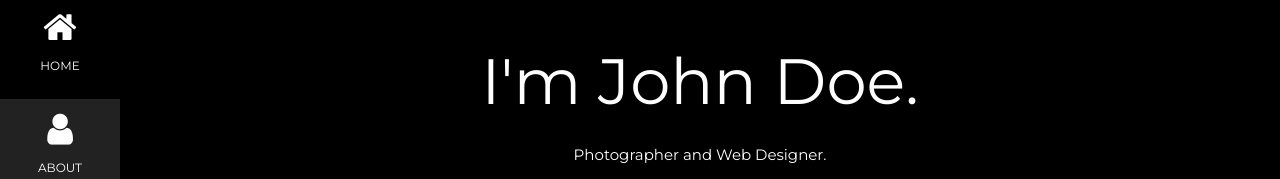
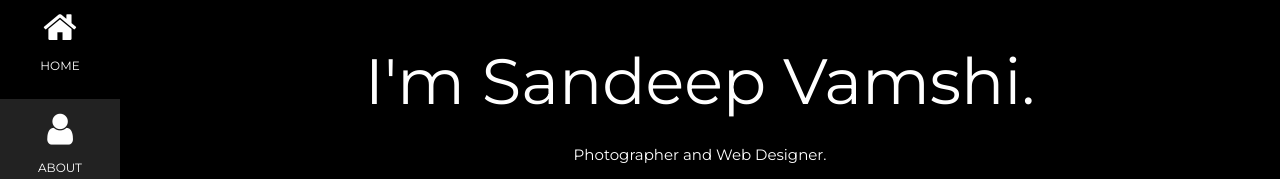
Before and after one commit to Gambirraopetsandeepvamshi/Resume-, a plain HTML site: page index.html in a window 1280 px wide. Shown: the part 21-200 px from the top of the page. Drawn offline with nearby package versions, Linux system fonts and the light colour scheme.

Commit message:
Update index.html

```diff
--- a/index.html
+++ b/index.html
@@ -56,7 +56,7 @@ body, h1,h2,h3,h4,h5,h6 {font-family: "Montserrat", sans-serif}
 <div class="w3-padding-large" id="main">
   <!-- Header/Home -->
   <header class="w3-container w3-padding-32 w3-center w3-black" id="home">
-    <h1 class="w3-jumbo"><span class="w3-hide-small">I'm</span> John Doe.</h1>
+    <h1 class="w3-jumbo"><span class="w3-hide-small">I'm</span> Sandeep Vamshi.</h1>
     <p>Photographer and Web Designer.</p>
     <img src="dp.jpg" alt="boy" class="w3-image" width="992" height="1108">
   </header>
```
